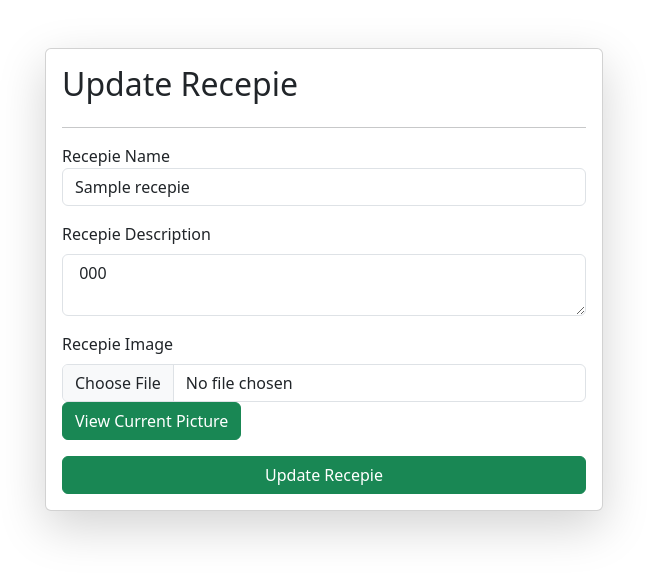
After one commit to Rajjivani27/Django-Learning, a Django app: template mysite/vege/templates/recepie_update.html in a window 1280 px wide. The commit adds this page. Shown: the top 579 px of the page, without its empty margins (316-963 px from the left). Run offline with Django 4.2, Linux system fonts and the light colour scheme; the template is opened without the code that fills it: most values are stand-ins (such as "Sample title", 1, 10 or a date in 2020).

Commit message:
Added Update and Delete options on existed recepies

```diff
--- /dev/null
+++ b/mysite/vege/templates/recepie_update.html
@@ -0,0 +1,26 @@
+{% extends "base.html" %}
+{% load static %}
+{% block start %}
+    <div class="container mt-5">
+        <form class="col-6 mx-auto card p-3 shadow-lg" method="post" enctype="multipart/form-data">
+            {% csrf_token %}
+            <h2>Update Recepie</h2>
+            <hr>
+            <div class="recepie mb-3">
+                <lable for="recepieName" class="form-label">Recepie Name</lable>
+                <input name="recepie_name" required type="text" class="form-control" value="{{ recepie.recepie_name}}">
+            </div>
+            <div class="recepie mb-3">
+                <label for="recepieDesc" class="form-label">Recepie Description</label>
+                <textarea name="recepie_description" required class="form-control"> {{recepie.recepie_description}} </textarea>
+            </div>
+            <div class="recepie mb-3">
+                <label for="recepieImage" class="form-label">Recepie Image</label>
+                <input name="recepie_image" type="file" class="form-control">
+                <a href="/media/{{recepie.recepie_image}}/" class="btn btn-success">
+                    View Current Picture
+                </a>
+            </div>
+            <button type="submit" class="btn btn-success"> Update Recepie </button>
+        </form>
+{% endblock %}
--- a/mysite/vege/urls.py
+++ b/mysite/vege/urls.py
@@ -5,5 +5,7 @@ from django.conf.urls.static import static
 from .views import *
 
 urlpatterns = [
-    path('recepies/', recepies ,name='recepies')
+    path('recepies/', recepies ,name='recepies'),
+    path('delete_recepie/<id>/', delete_recepie, name='delete_recepie'),
+    path('update_recepie/<id>/', update_recepie, name='update_recepie')
 ]
```
Also changed, not shown: mysite/vege/templates/recepies.html (+8 -1 lines), mysite/vege/views.py (+24 -0 lines), mysite/db.sqlite3.
